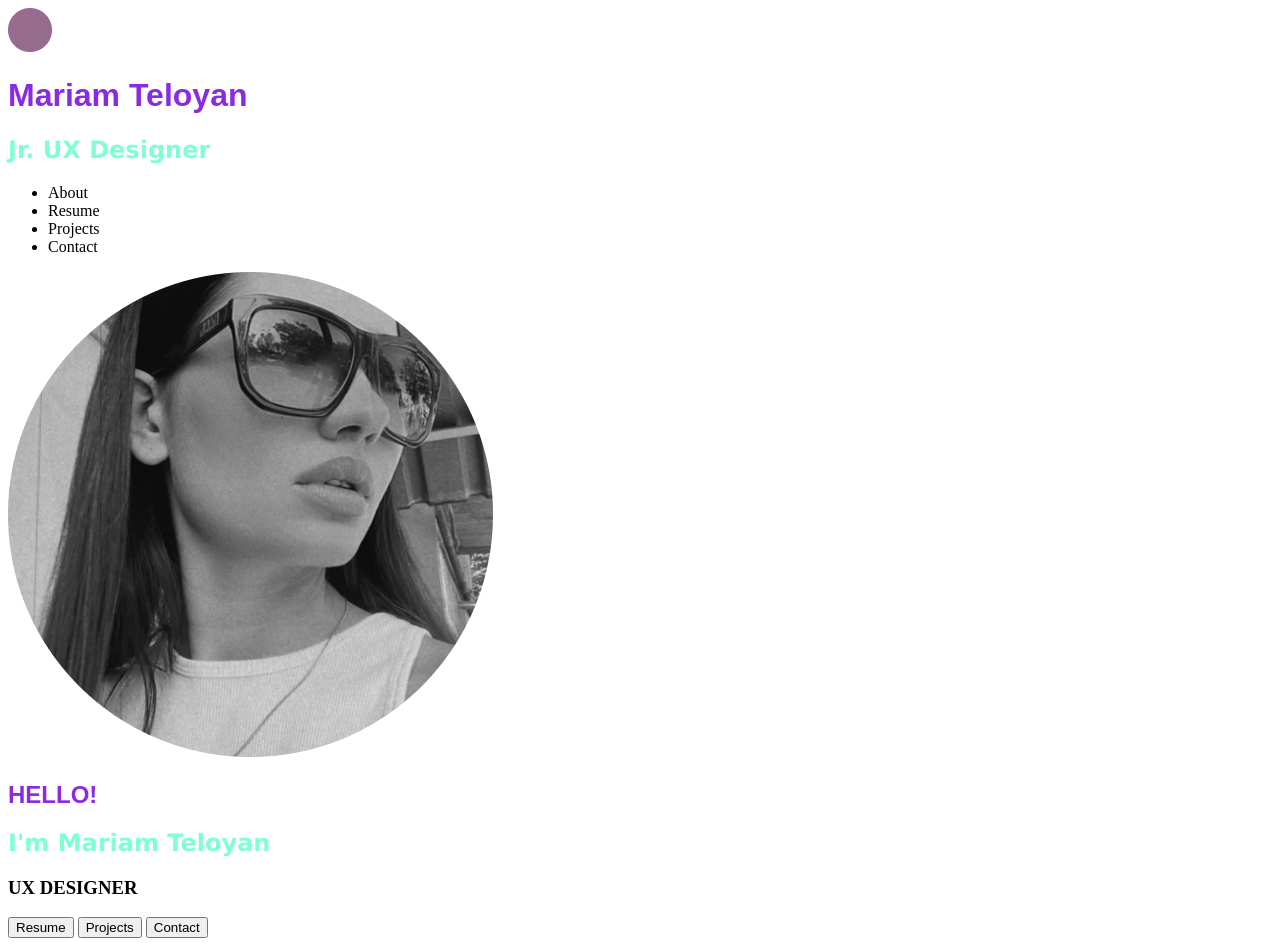
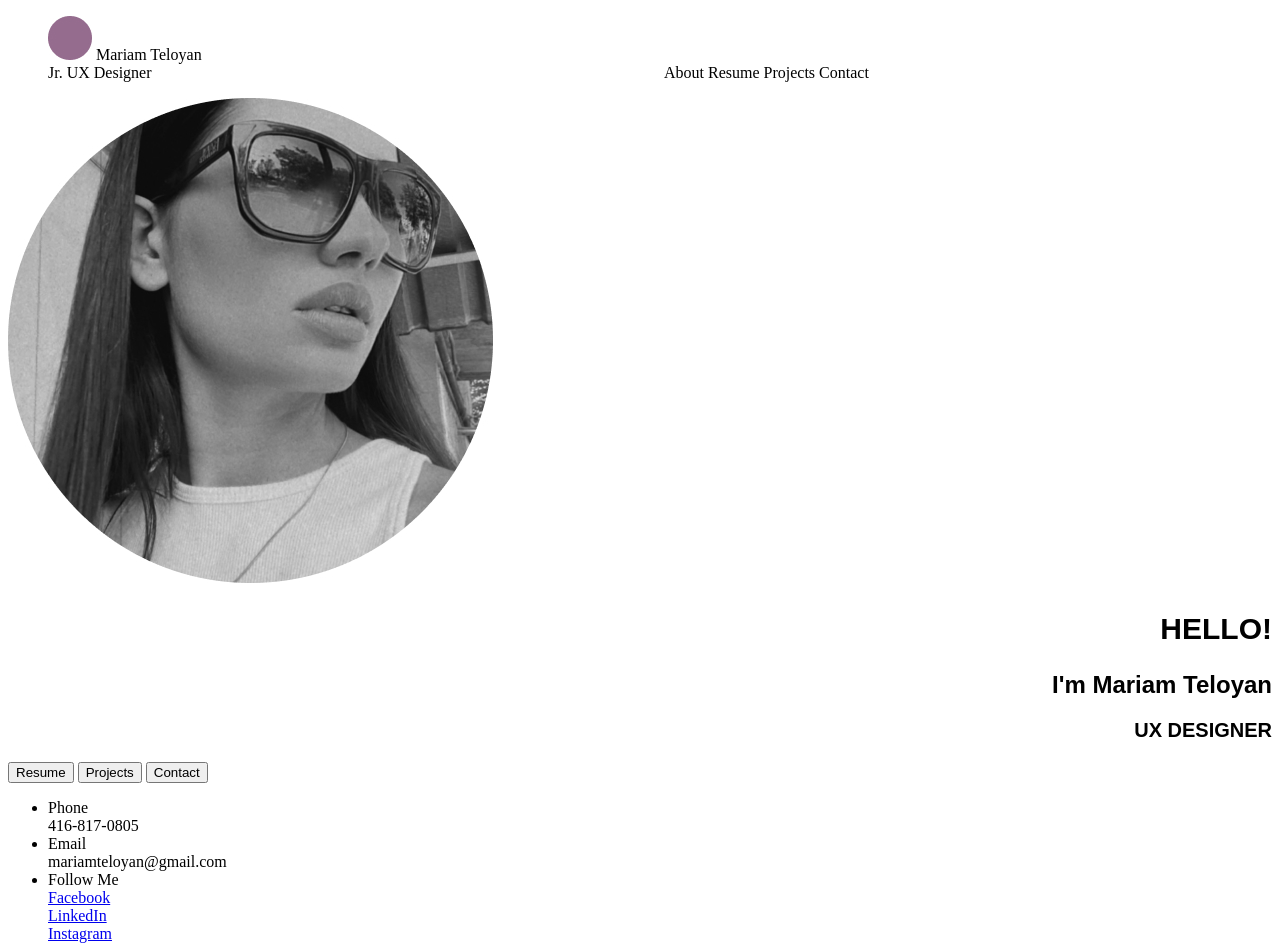
Before and after one commit to MariamTeloyan/UX_UI_HW_17, a plain HTML site: page index.html in a window 1280 px wide. Shown: the top 946 px of the page. Drawn offline with Linux system fonts and the light colour scheme.

Commit message:
new elements

```diff
--- a/css/style.css
+++ b/css/style.css
@@ -1,10 +1,80 @@
+html {
+    background-color: white;
+
+}
+
+.container {
+
+    max-width: 800px;
+    margin: auto;
+}
+
+header, footer {
+
+    background-color:white;
+}
+
+nav ul p1 {
+
+    display: inline-block;
+    width: 50%;
+    text-align: left;
+}
+
+
+nav ul p2 {
+
+    display: inline-block;
+    width: 50%;
+    text-align: left;
+}
+
+
+nav ul li {
+
+    display: inline-block;
+    text-align: right;
+
+}
+
+.logo {
+
+    width: 100;
+    min-height: 500;
+    display: flex;
+    justify-content: left;
+    align-items: center;
+}
+
+.hero {
+
+    width: 100;
+    min-height: 500;
+    display: flex;
+    justify-content: left;
+    align-items: center;
+}
+
 h1 {
-    font-family: Arial, Helvetica, sans-serif;
-    color: blueviolet;
+    font-family: sans-serif;
+    color: black;
+    font-size: 30px;
+    text-align: right;
+
 }
 
 h2 {
-    font-family: Verdana, Geneva, Tahoma, sans-serif;
+
+    font-family: sans-serif;
+    color: black;
     font-size: 24px;
-    color: aquamarine;
+    text-align: right;
 }
+
+h3 {
+
+    font-family: sans-serif;
+    color: black;
+    font-size: 20px;
+    text-align: right;
+}
--- a/index.html
+++ b/index.html
@@ -11,20 +11,28 @@
 </head>
 <body>
  <header>
+
+
+
     <div>
 
-        <img src="images/LOGO.jpg">
-        <h1> Mariam Teloyan</h1>
-        <h2>Jr. UX Designer</h2>
+        <nav>
 
-        <nav>
             <ul>
+
+                <img src="images/LOGO.jpg">
+                <p1> Mariam Teloyan</p1>
+                <p2>Jr. UX Designer</p2>
+
                 <li>About</li>
                 <li>Resume</li>
                 <li>Projects</li>
                 <li>Contact</li>
+
             </ul>
+
         </nav>
+
     </div>
 
    </header>
```
